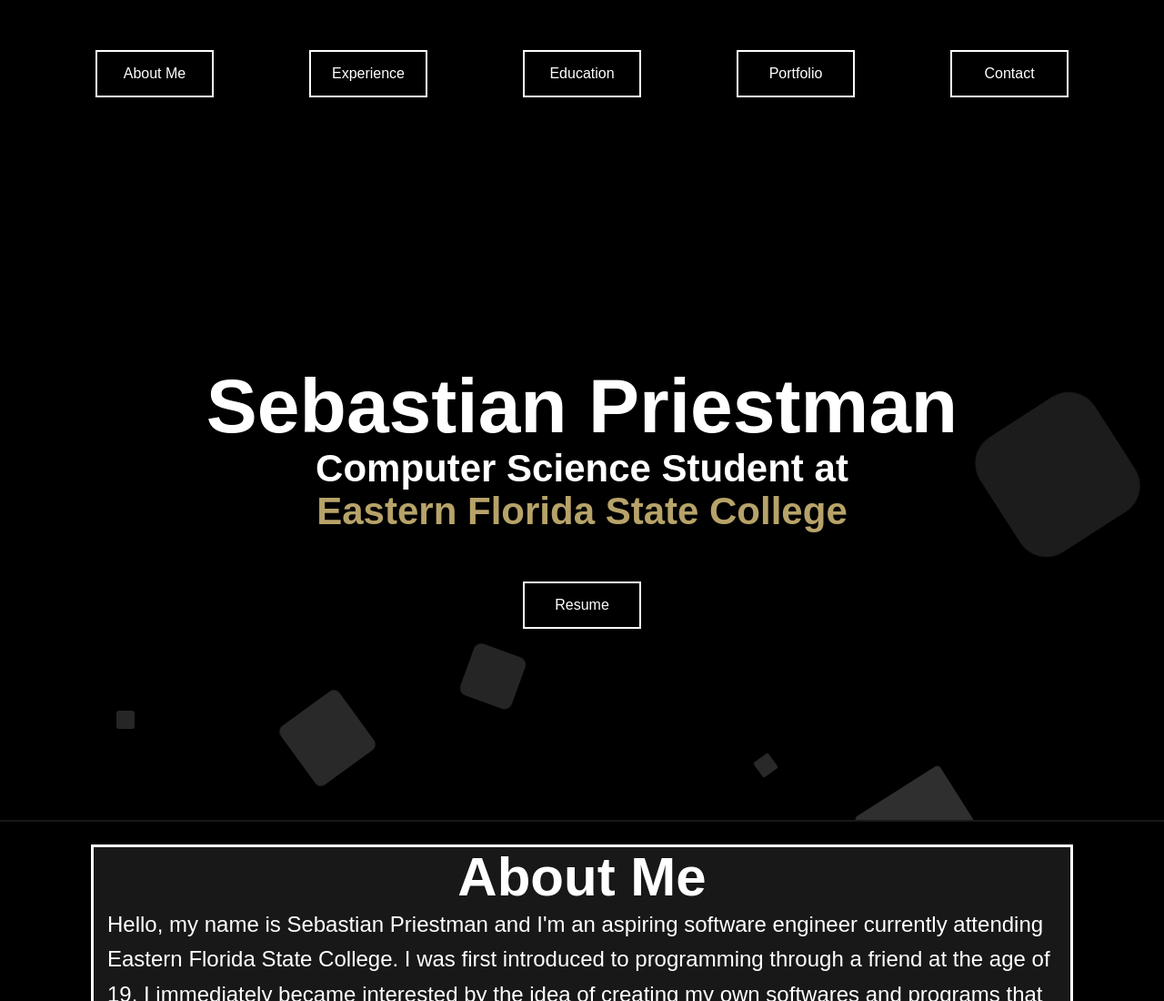
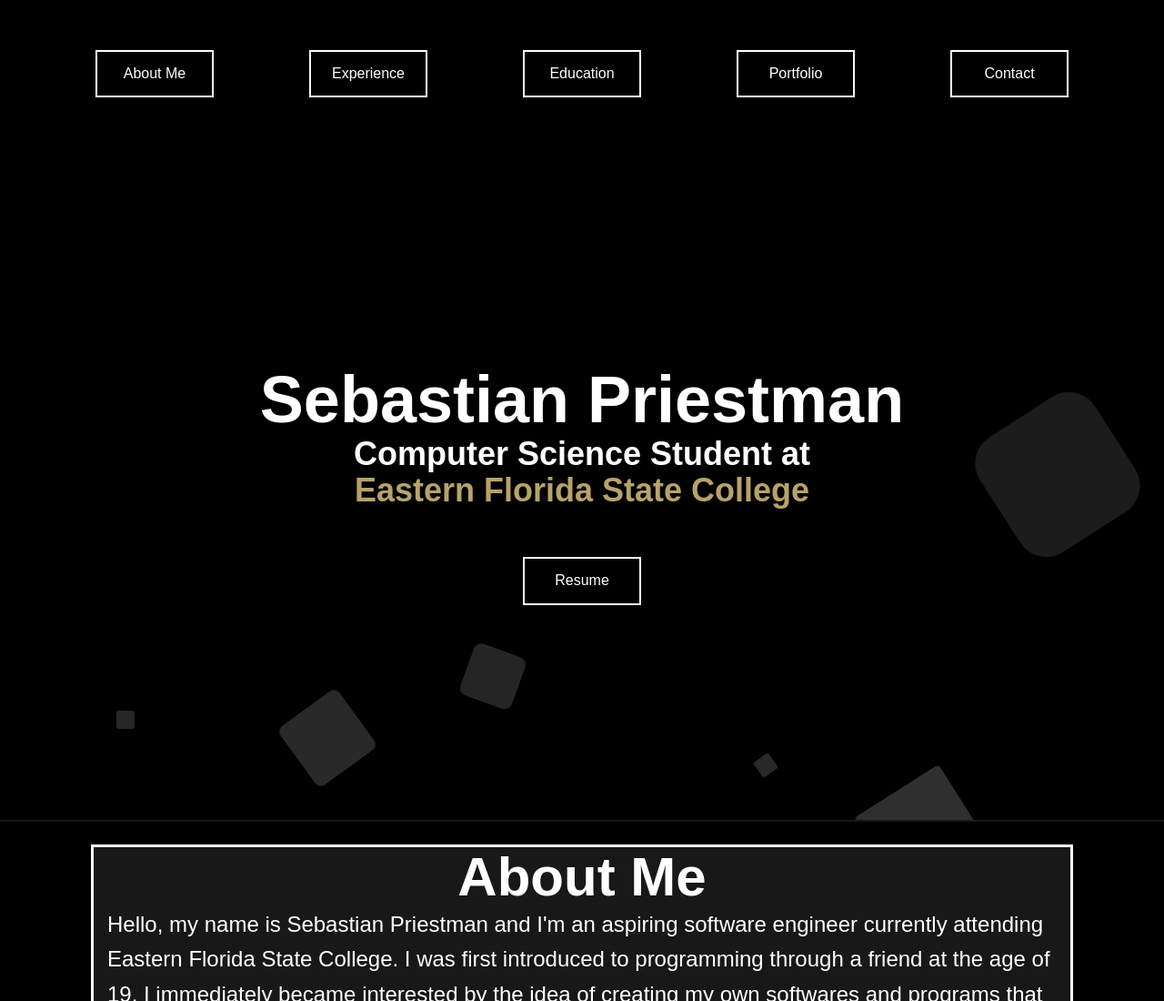
Before and after one commit to spriestman52/Personal-Website, a plain HTML site: page index.html in a window 1280 px wide. Shown: the top 1100 px of the page at 91% size. Drawn offline with nearby package versions, Linux system fonts and the light colour scheme.

Commit message:
Fixed button bug

```diff
--- a/css/style.css
+++ b/css/style.css
@@ -73,7 +73,7 @@ header {
 }
 
     /* BUTTONS */
-    @media (min-width: 400px) {
+
 .button {
     margin-top: 10px;
     border: 2px solid white;
@@ -99,7 +99,6 @@ button {
     box-shadow: 0 0.5em 0.5em -0.4em var(--hover);
     transform: translateY(-0.25em);
 }
-    }
 .text-center {
     padding-top: 50px;
     text-align: center;
@@ -410,10 +409,10 @@ body{
 .context h1{
     text-align: center;
     color: #fff;
-    font-size: 84px;
+    font-size: 72px;
 }
 .context p{
-    font-size: 42px;
+    font-size: 36px;
 }
 
 .area{
```
